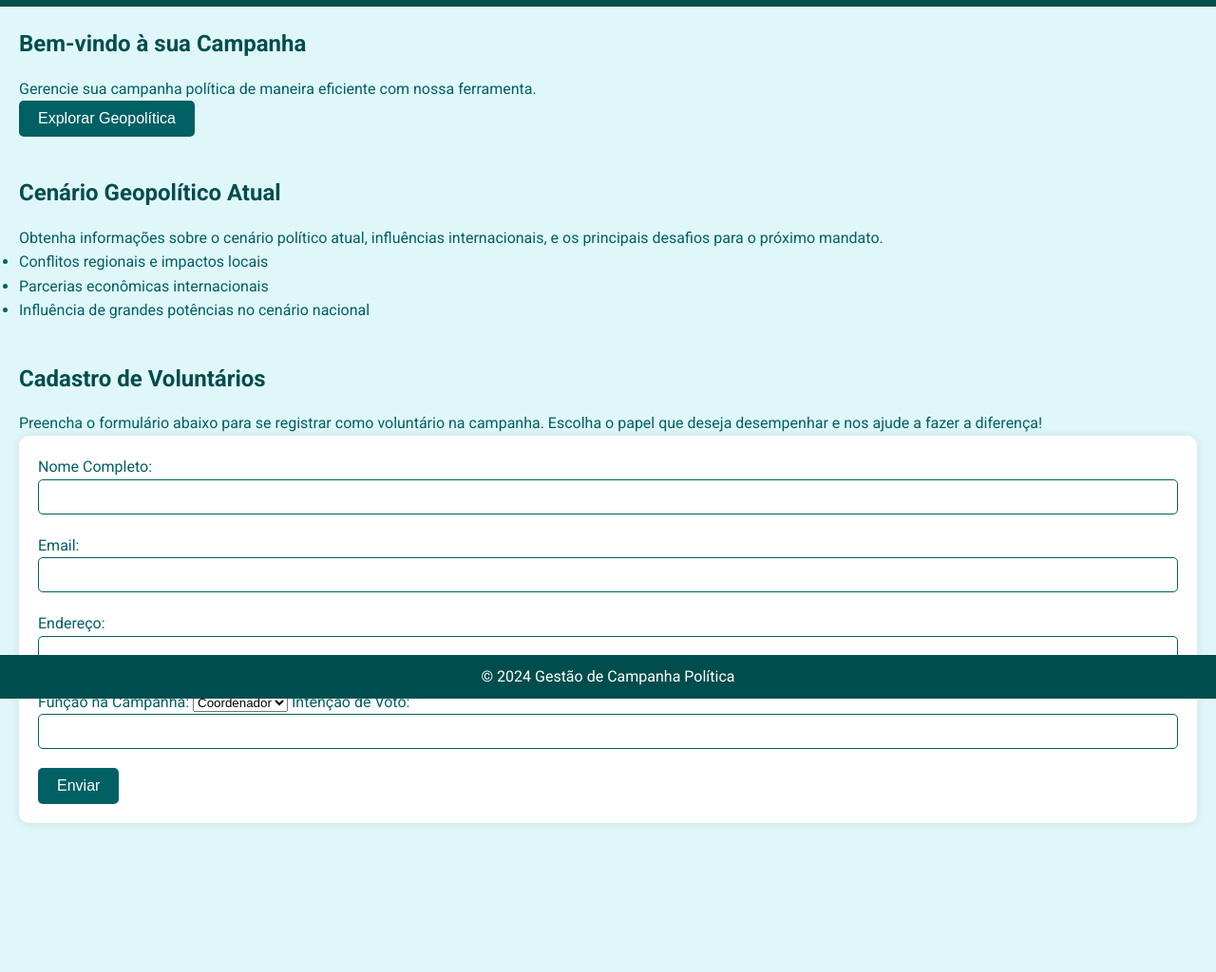
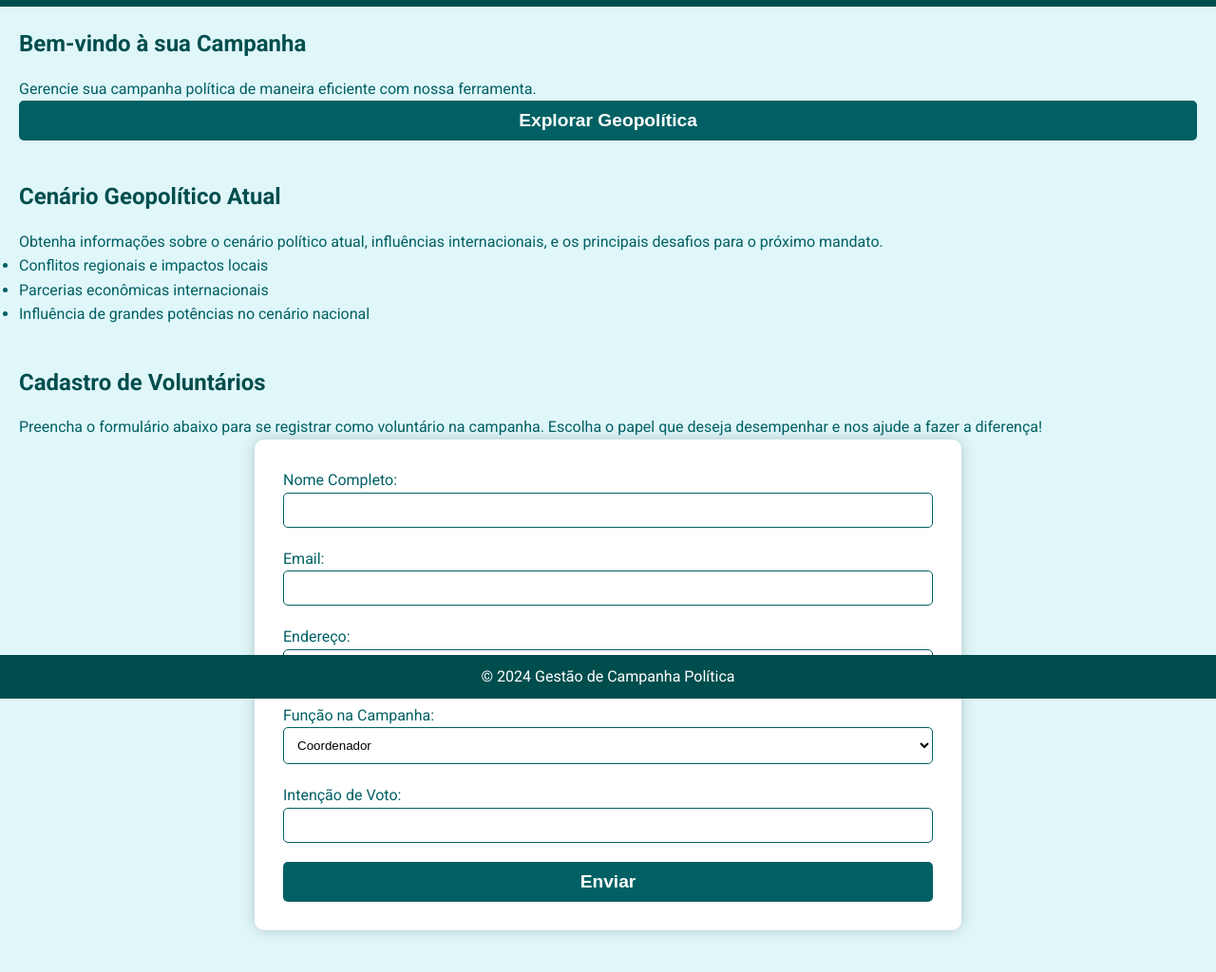
Before and after one commit to noroestenews/noroestenews.github.io, a plain HTML site: page index.html in a window 1280 px wide. Shown: the part 64-1088 px from the top of the page at 95% size. Before the commit the page ends 991 px from the top, so only its background shows below. Drawn offline with Linux system fonts and the light colour scheme.

Commit message:
Update styles.css

```diff
--- a/styles.css
+++ b/styles.css
@@ -67,18 +67,42 @@ button:hover {
 
 form {
     background-color: white;
-    padding: 20px;
+    padding: 30px;
     border-radius: 10px;
-    box-shadow: 0 0 10px rgba(0, 0, 0, 0.1);
+    box-shadow: 0 0 15px rgba(0, 0, 0, 0.2);
+    width: 60%;
+    margin: 0 auto;
 }
 
 input[type="text"],
-input[type="email"] {
+input[type="email"],
+select {
     width: 100%;
     padding: 10px;
     margin-bottom: 20px;
     border: 1px solid #006064;
     border-radius: 5px;
+}
+
+select {
+    background-color: white;
+    cursor: pointer;
+}
+
+button {
+    display: block;
+    width: 100%;
+    padding: 10px;
+    font-size: 1.2rem;
+    font-weight: bold;
+    background-color: #006064;
+    border: none;
+    border-radius: 5px;
+    color: white;
+}
+
+button:hover {
+    background-color: #004d4d;
 }
 
 footer {
```
